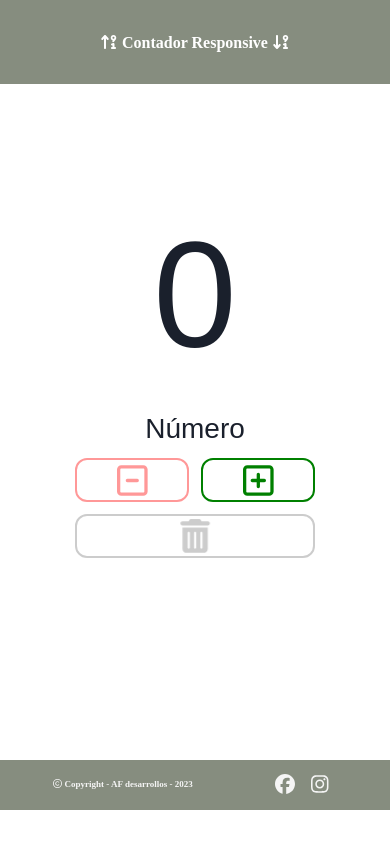
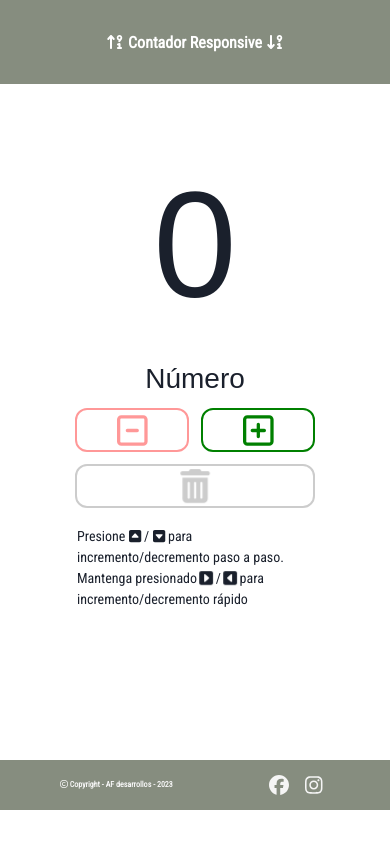
Before and after one commit to FueguinoF/2modClase5, a React (Vite) app: page / in a window 390 px wide. Built offline with nearby package versions, Linux system fonts and the light colour scheme; a web font is replaced by a local one.

Commit message:
Versión entrega 1.0 - Responsive - Interactuan las teclas - estilo listo - animaciones menores

```diff
--- a/index.html
+++ b/index.html
@@ -5,6 +5,9 @@
     <link rel="icon" type="image/svg+xml" href="/vite.svg" />
     <meta name="viewport" content="width=device-width, initial-scale=1.0" />
     <link href="https://fonts.cdnfonts.com/css/seven-segment" rel="stylesheet">
+    <link rel="preconnect" href="https://fonts.googleapis.com">
+    <link rel="preconnect" href="https://fonts.gstatic.com" crossorigin>
+    <link href="https://fonts.googleapis.com/css2?family=Roboto+Condensed&display=swap" rel="stylesheet">
     <title>Contador</title>
   </head>
   <body>
--- a/src/Components/ContadorResponsive/ContadorResponsive.jsx
+++ b/src/Components/ContadorResponsive/ContadorResponsive.jsx
@@ -1,14 +1,27 @@
-import { Button, Container, Divider, Grid, GridItem, Text } from '@chakra-ui/react';
-import {React ,  useState } from 'react';
+import { Box, Button, Container, Divider, Grid, GridItem, Text } from '@chakra-ui/react';
+import {React ,  useEffect,  useState , useTime} from 'react';
 // import './ContadorResponsive.css';
-import { motion , useSpring } from "framer-motion"
+import { animate, motion , useSpring } from "framer-motion"
 import { FontAwesomeIcon } from '@fortawesome/react-fontawesome'
-import { faTrashCan } from '@fortawesome/free-solid-svg-icons';
+import { faSquareCaretDown, faSquareCaretLeft, faSquareCaretRight, faSquareCaretUp, faTrashCan } from '@fortawesome/free-solid-svg-icons';
 import { faSquareMinus, faSquarePlus } from '@fortawesome/free-regular-svg-icons';
 
 const ContadorResponsive=()=>{
 
     const [contador, setContador] = useState(0);
+
+
+     const [mostrarIntro, setMostrarIntro] = useState(true);  //mensaje inicial visible
+
+        useEffect(() => {       // Desaparece luego de 8 seg.
+        const timeoutId = setTimeout(() => {
+            setMostrarIntro(false);
+        }, 6000);
+
+        return () => clearTimeout(timeoutId);
+        }, []);
+
+
 
     const sumar = () => {
         setContador(contador + 1);
@@ -24,9 +37,7 @@ const ContadorResponsive=()=>{
         setContador(0);
     }
 
-    const animCont = () => {
 
-    }
 
 
     document.onkeydown = function(e) {
@@ -46,34 +57,35 @@ const ContadorResponsive=()=>{
              maxH={'700'} minH={'200'} maxW={{base:'300' ,md:'350'}}>
             <Container display={'flex'} flexDirection={'column'} alignItems={"center"} fontFamily={'"seven segment" , sans-serif'} minH={'100'}>
             <motion.div className="box">
-                <Text fontSize={{base:'150', sm:'160', md:'200'}}>{contador}</Text></motion.div>
+                <Text fontSize={{base:'150', sm:'160', md:'200'}} >{contador}</Text></motion.div>
                 <Text fontSize={{base:'28', sm:'30', md:'36'}}> Número </Text>
             </Container>
-            {/* <Container display={'flex'} flexDirection={{base:'column-reverse' , sm:'row'}} alignItems={"center"} justifyContent={'space-around'} minH={{base:'200px', sm:'100px'}}>
-                <Button onClick={restar} padding={'10px 25px'} borderRadius={'10px'} bg={'white'} outlineOffset={'2'} outlineColor={'red'} color={'red'} _hover={{bg:'rgb(248, 134, 114)', color:'white'}} isDisabled={contador <= 0}><FontAwesomeIcon icon={faSquareMinus} fontSize={'35'}  /></Button>
-                <Button onClick={borrar} padding={'10px 25px'} borderRadius={'10px'} bg={'white'} outlineOffset={'2'} outlineColor={'gray'} color={'gray'} _hover={{bg:'rgb(184, 184, 184)', color:'white'}}><FontAwesomeIcon icon={faTrashCan} beatFade fontSize={'30'} /></Button>
-                <Button onClick={sumar} padding={'10px 25px'} borderRadius={'10px'} bg={'white'} outlineOffset={'2'} outlineColor={'green'} color={'green'} _hover={{bg:'rgb(125, 196, 55)', color:'white'}}><FontAwesomeIcon icon={faSquarePlus} fontSize={'35'}/></Button>
-            </Container> */}
-            <Container  minH={{base:'200px', sm:'100px'}} mt={{base:'10px', md:'20px'}}>
+            <Container  minH={{base:'300px', sm:'100px'}} mt={{base:'10px', md:'20px'}}>
                 <Grid templateColumns={{base:'repeat(2,1fr)',md:'repeat(3,1fr)'}} rowGap={4} gap={4}>
                     <GridItem colSpan={1}>
-                    <motion.div className="box" whileTap={{scale: 1.3}} whileHover={{ scale: 1.05 }}
+                    <motion.div className="box" whileTap={{scale: 1.2}} whileHover={{ scale: 1.05 }}
                         transition={{ type: "spring", stiffness: 400, damping: 10 }} >
                         <Button  w={'full'} onClick={restar} padding={'10px 25px'} borderRadius={'10px'} bg={'white'} outlineOffset={'2'}
                         outlineColor={'red'} color={'red'} _hover={{bg:'rgb(248, 134, 114)', color:'white'}} isDisabled={contador <= 0}><FontAwesomeIcon icon={faSquareMinus} fontSize={'35'}  /></Button>
                         </motion.div></GridItem>
                     <GridItem colSpan={{base:2 ,md:1}} order={{base:2 ,md:1}}>
-                    <motion.div className="box" whileTap={{scale: 1.3}} whileHover={{ scale: 1.05 }}
+                    <motion.div className="box" whileTap={{scale: 1.2}} whileHover={{ scale: 1.05 }}
                         transition={{ type: "spring", stiffness: 400, damping: 10 }} >
                         <Button w={'full'}  onClick={borrar} padding={'10px 25px'} borderRadius={'10px'}
                         bg={'white'} outlineOffset={'2'} outlineColor={'gray'} color={'gray'} _hover={{bg:'rgb(184, 184, 184)', color:'white'}} isDisabled={contador <= 0}><FontAwesomeIcon icon={faTrashCan} beatFade fontSize={'30'} /></Button>
                         </motion.div></GridItem>
                     <GridItem colSpan={1} order={{base:1 ,md:2}}>
-                    <motion.div className="box" whileTap={{scale: 1.3}} whileHover={{ scale: 1.05 }}
+                    <motion.div className="box" whileTap={{scale: 1.2}} whileHover={{ scale: 1.05 }}
                         transition={{ type: "spring", stiffness: 400, damping: 10 }} >
                        <Button w={'full'}  onClick={sumar} padding={'10px 25px'} borderRadius={'10px'} bg={'white'} outlineOffset={'2'} outlineColor={'green'} color={'green'} _hover={{bg:'rgb(139, 224, 53)', color:'white'}}><FontAwesomeIcon icon={faSquarePlus} fontSize={'35'}/></Button>
                        </motion.div></GridItem>
                 </Grid>
+                {mostrarIntro && (
+                    <Text mb="2" fontFamily={'Roboto Condensed'} fontSize={'14'} mt={'5'}>
+                        Presione <FontAwesomeIcon icon={faSquareCaretUp} /> / <FontAwesomeIcon icon={faSquareCaretDown} /> para incremento/decremento paso a paso.
+                        Mantenga presionado <FontAwesomeIcon icon={faSquareCaretRight} beatFade /> / <FontAwesomeIcon icon={faSquareCaretLeft} beatFade /> para incremento/decremento rápido
+                    </Text>
+                    )}
             </Container>
 
 
--- a/src/Components/Footer/Footer.jsx
+++ b/src/Components/Footer/Footer.jsx
@@ -9,12 +9,12 @@ const Footer=()=>{
     return(
         <Container as='footer' h="6vh" maxW="100vw" display="flex" flexDirection="row"
             justifyContent={"space-around"} bg={'rgb(134, 141, 127)'}
-            alignItems={'center'} fontSize={{base:'9',sm:'12',md:'18'}}>
-                <Box fontFamily={'Rockwell'} color={'whitesmoke'}>{<strong><FontAwesomeIcon icon={faCopyright} /> Copyright - <Link _hover={{color:'cyan', textDecoration:'none'}}> AF desarrollos</Link> - 2023 </strong>}</Box>
+            alignItems={'center'} fontSize={{base:'8',sm:'12',md:'18'}}>
+                <Box fontFamily={'Roboto Condensed'}  color={'whitesmoke'}>{<strong><FontAwesomeIcon icon={faCopyright} /> Copyright - <Link _hover={{color:'cyan', textDecoration:'none'}}> AF desarrollos</Link> - 2023 </strong>}</Box>
                 <Box display="flex" flexDirection="row" justifyContent={'space-around'}
                 alignItems={'center'}>
-                    <Link p='2' color={'whitesmoke'} fontFamily={'Rockwell'} _hover={{color: 'blue'}}><FontAwesomeIcon icon={faFacebook}  fontSize={'20'} /></Link>
-                    <Link p='2' color={'whitesmoke'} fontFamily={'Rockwell'} _hover={{color: 'red'}}><FontAwesomeIcon icon={faInstagram}  fontSize={'20'}/></Link>
+                    <Link p='2' color={'whitesmoke'}  _hover={{color: 'blue'}}><FontAwesomeIcon icon={faFacebook}  fontSize={'20'} /></Link>
+                    <Link p='2' color={'whitesmoke'}  _hover={{color: 'red'}}><FontAwesomeIcon icon={faInstagram}  fontSize={'20'}/></Link>
                     </Box>
         </Container>
     );
--- a/src/Components/Header/Header.jsx
+++ b/src/Components/Header/Header.jsx
@@ -12,7 +12,7 @@ const Header=()=>{
             justifyContent={"space-around"} bg={'rgb(134, 141, 127)'}
             alignItems={'center'}>
                 <Box display="flex"  flexDirection="row" alignItems={'center'} justifyContent={"space-around"}
-                ><Heading as='h1' fontFamily={'Rockwell'} fontSize={{base:'16',sm:'20',md:'36'}} textColor={'white'}><Link  _hover={{color:'rgba(253, 240, 123, 0.986)', textDecoration:'none'}}><FontAwesomeIcon icon={faArrowUp91} /> Contador Responsive <FontAwesomeIcon icon={faArrowDown91} /></Link></Heading></Box>
+                ><Heading as='h1' fontFamily={'Roboto Condensed'} fontSize={{base:'16',sm:'20',md:'36'}} textColor={'white'}><Link  _hover={{color:'rgba(253, 240, 123, 0.986)', textDecoration:'none'}}><FontAwesomeIcon icon={faArrowUp91} /> Contador Responsive <FontAwesomeIcon icon={faArrowDown91} /></Link></Heading></Box>
 
         </Container>
     );
```
